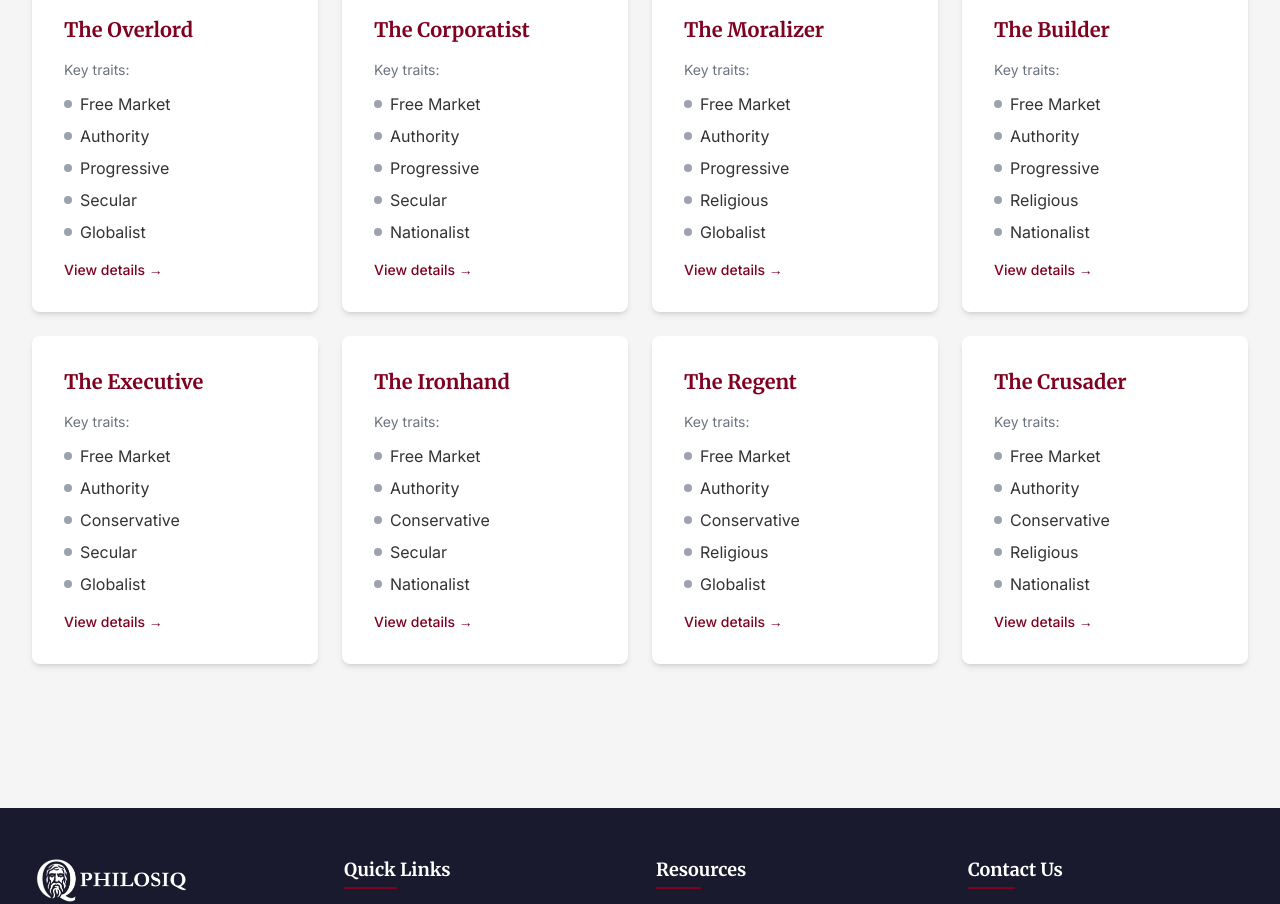
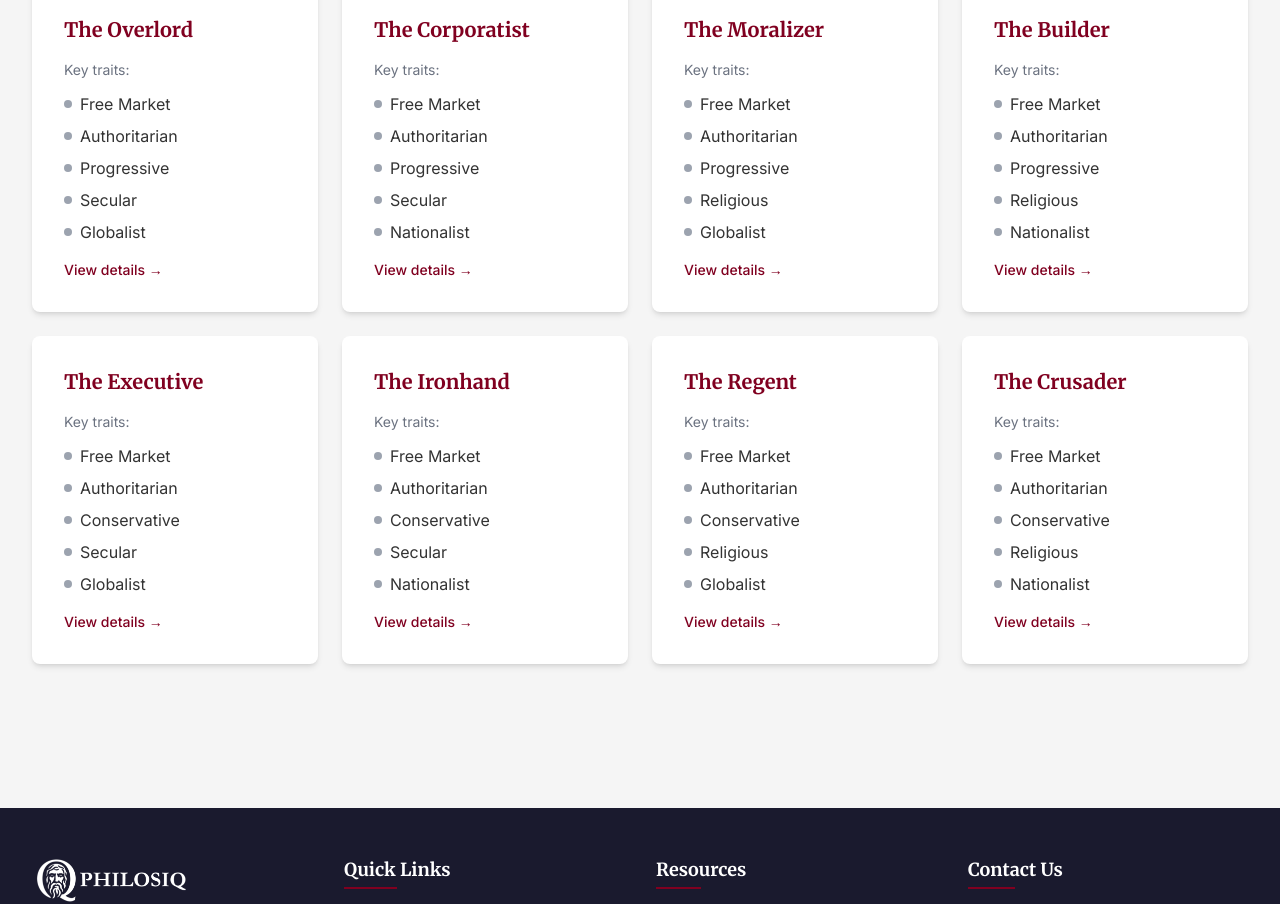
Before and after one commit to uzair-shakeel/philosiq, a Next.js app: page /archetypes in a window 1280 px wide. Shown: the part 2580-3484 px from the top of the page. Built offline with nearby package versions, Linux system fonts and the light colour scheme; no server answers.

Commit message:
Update archetypes.jsx

```diff
--- a/src/pages/archetypes.jsx
+++ b/src/pages/archetypes.jsx
@@ -6,7 +6,7 @@ export default function ArchetypePage() {
   // Define trait pairs (opposites)
   const traitPairs = [
     ["Equity", "Free Market"],
-    ["Libertarian", "Authoritarian", "Authority"],
+    ["Libertarian", "Authoritarian"],
     ["Progressive", "Conservative"],
     ["Secular", "Religious"],
     ["Globalist", "Nationalist"],
@@ -298,7 +298,7 @@ export default function ArchetypePage() {
       name: "The Overlord",
       traits: [
         "Free Market",
-        "Authority",
+        "Authoritarian",
         "Progressive",
         "Secular",
         "Globalist",
@@ -310,7 +310,7 @@ export default function ArchetypePage() {
       name: "The Corporatist",
       traits: [
         "Free Market",
-        "Authority",
+        "Authoritarian",
         "Progressive",
         "Secular",
         "Nationalist",
@@ -322,7 +322,7 @@ export default function ArchetypePage() {
       name: "The Moralizer",
       traits: [
         "Free Market",
-        "Authority",
+        "Authoritarian",
         "Progressive",
         "Religious",
         "Globalist",
@@ -334,7 +334,7 @@ export default function ArchetypePage() {
       name: "The Builder",
       traits: [
         "Free Market",
-        "Authority",
+        "Authoritarian",
         "Progressive",
         "Religious",
         "Nationalist",
@@ -346,7 +346,7 @@ export default function ArchetypePage() {
       name: "The Executive",
       traits: [
         "Free Market",
-        "Authority",
+        "Authoritarian",
         "Conservative",
         "Secular",
         "Globalist",
@@ -358,7 +358,7 @@ export default function ArchetypePage() {
       name: "The Ironhand",
       traits: [
         "Free Market",
-        "Authority",
+        "Authoritarian",
         "Conservative",
         "Secular",
         "Nationalist",
@@ -370,7 +370,7 @@ export default function ArchetypePage() {
       name: "The Regent",
       traits: [
         "Free Market",
-        "Authority",
+        "Authoritarian",
         "Conservative",
         "Religious",
         "Globalist",
@@ -382,7 +382,7 @@ export default function ArchetypePage() {
       name: "The Crusader",
       traits: [
         "Free Market",
-        "Authority",
+        "Authoritarian",
         "Conservative",
         "Religious",
         "Nationalist",
```
